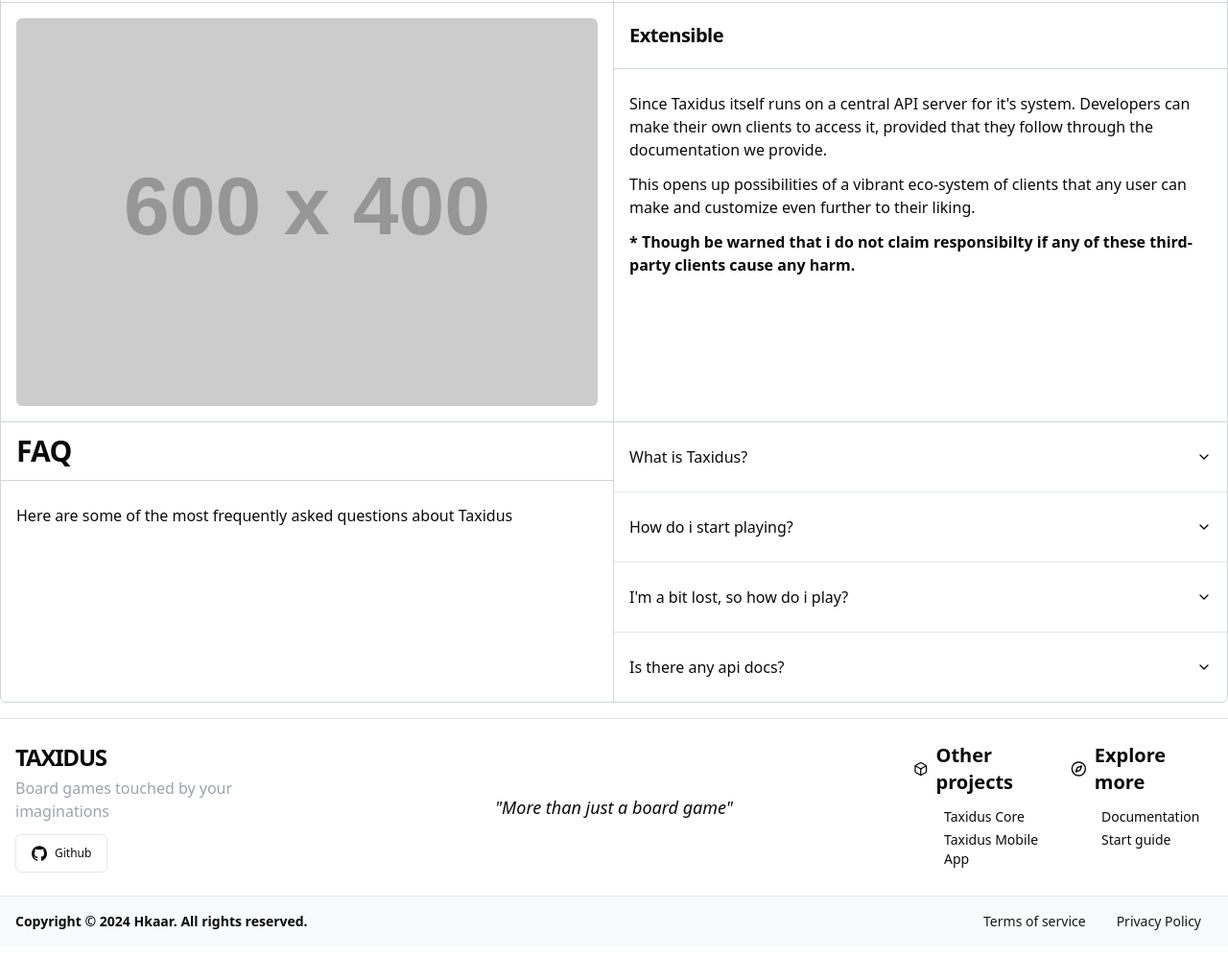
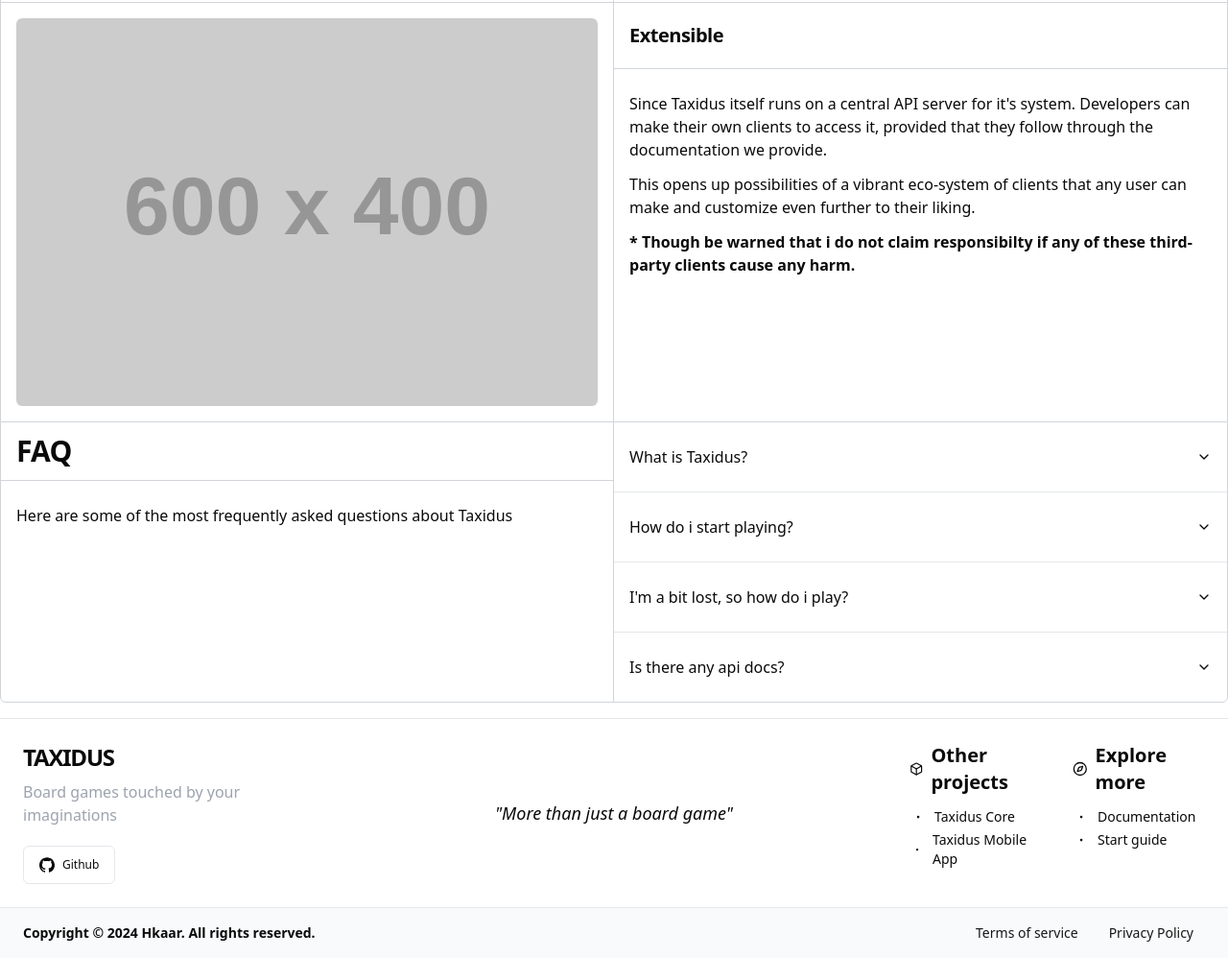
Before and after one commit to Hkaar/taxidus-docs, an Astro site: page / in a window 1280 px wide. Shown: the part 2260-3258 px from the top of the page at 96% size. Built offline with nearby package versions, Linux system fonts and the light colour scheme; Astro itself is replaced by a stand-in of ours; placeholder pictures from the web are drawn by us.

Commit message:
Updated footer component

```diff
--- a/src/components/Footer.astro
+++ b/src/components/Footer.astro
@@ -1,15 +1,15 @@
 ---
 import Github from "@/components/icons/Github";
 import { buttonVariants } from "@/components/ui/button";
-import { Box, Compass } from "lucide-react";
+import { Box, Compass, Dot } from "lucide-react";
 ---
 
-<footer class="border-t border-gray-200 dark:border-neutral-700">
-  <div class="py-6 min-h-44">
-    <div class="container max-w-[90rem]">
+<footer class="border-t border-gray-200 dark:border-neutral-800">
+  <div class="py-6 min-h-48">
+    <div class="px-6">
       <div class="grid grid-cols-1 lg:grid-cols-4">
-        <div class="flex flex-col gap-3">
-          <div class="flex flex-col gap-1">
+        <div class="flex flex-col gap-5">
+          <div class="flex flex-col gap-2">
             <span class="text-2xl font-extrabold tracking-tighter">TAXIDUS</span
             >
 
@@ -30,16 +30,23 @@
           <span class="italic text-lg"> "More than just a board game" </span>
         </div>
 
-        <div class="grid grid-cols-1 lg:grid-cols-2 gap-x-4">
+        <div class="grid grid-cols-1 lg:grid-cols-2 gap-x-8">
           <div class="flex flex-col gap-3">
             <div class="flex items-center gap-2">
               <Box size={18} />
               <span class="text-xl font-semibold">Other projects</span>
             </div>
 
-            <nav class="flex flex-col gap-1 text-sm ps-8">
-              <a href="/">Taxidus Core</a>
-              <a href="/">Taxidus Mobile App</a>
+            <nav class="flex flex-col gap-1 text-sm">
+              <div class="flex items-center gap-2">
+                <Dot size={18} strokeWidth={1.5} />
+                <a href="/">Taxidus Core</a>
+              </div>
+
+              <div class="flex items-center gap-2">
+                <Dot size={18} strokeWidth={1.5} />
+                <a href="/">Taxidus Mobile App</a>
+              </div>
             </nav>
           </div>
 
@@ -49,9 +56,16 @@
               <span class="text-xl font-semibold">Explore more</span>
             </div>
 
-            <nav class="flex flex-col gap-1 text-sm ps-8">
-              <a href="/">Documentation</a>
-              <a href="/">Start guide</a>
+            <nav class="flex flex-col gap-1 text-sm">
+              <div class="flex items-center gap-2">
+                <Dot size={18} strokeWidth={1.5} />
+                <a href="/">Documentation</a>
+              </div>
+
+              <div class="flex items-center gap-2">
+                <Dot size={18} strokeWidth={1.5} />
+                <a href="/">Start guide</a>
+              </div>
             </nav>
           </div>
         </div>
@@ -60,9 +74,9 @@
   </div>
 
   <div
-    class="py-2 bg-gray-50 dark:bg-neutral-900 border-t border-gray-200 dark:border-neutral-700"
+    class="py-2 bg-gray-50 dark:bg-neutral-900 border-t border-gray-200 dark:border-neutral-800"
   >
-    <div class="container max-w-[90rem]">
+    <div class="px-6">
       <div class="flex items-center justify-between">
         <span class="font-bold text-sm"
           >Copyright &#169; 2024 Hkaar. All rights reserved.</span
```
